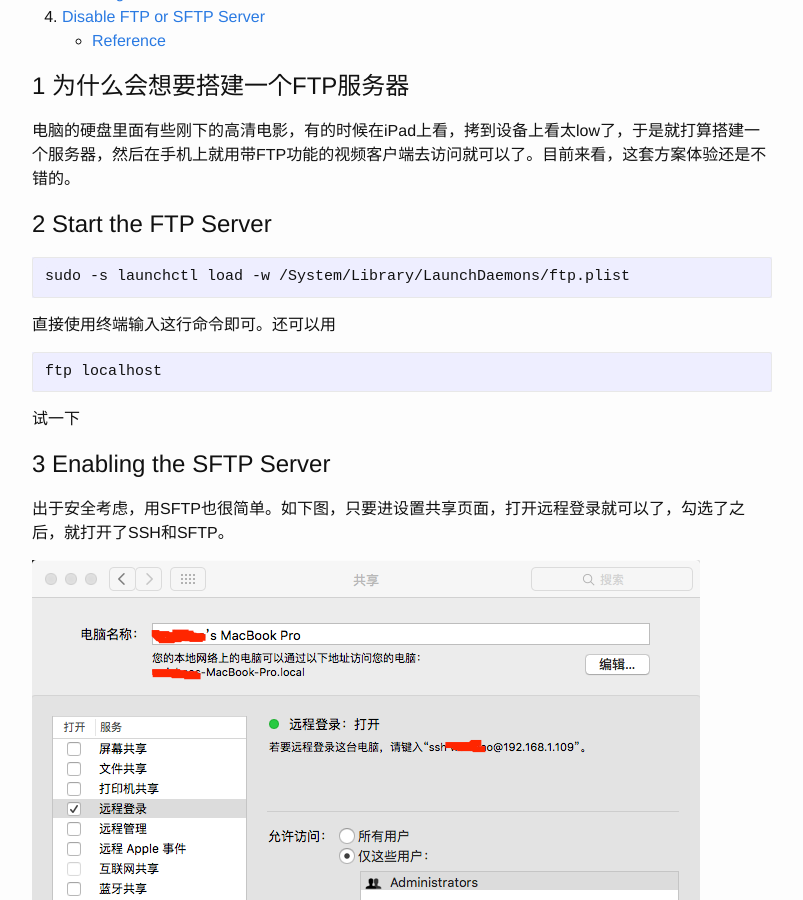
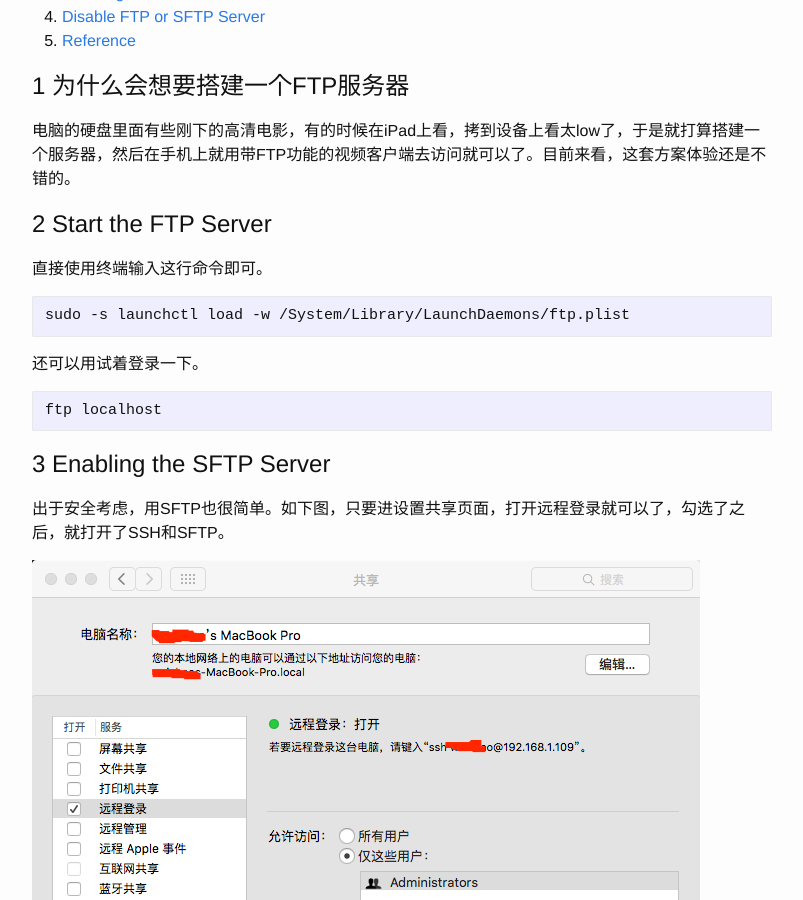
Before and after one commit to toolazytoname/toolazytoname.github.io, a Jekyll site: the page built from _posts/2016-08-13-start-an-ftp-or-sftp-server-in-mac-os.markdown, in a window 1280 px wide and 900 px high, scrolled down 306 px. Shown: the whole window, without its empty margins (238-1041 px from the left). Built offline with Jekyll 4.4.1, drawn with Linux system fonts in a browser that asks for light colours.

Commit message:
edit post

```diff
--- a/_posts/2016-08-13-start-an-ftp-or-sftp-server-in-mac-os.markdown
+++ b/_posts/2016-08-13-start-an-ftp-or-sftp-server-in-mac-os.markdown
@@ -23,17 +23,18 @@
 
 2 Start the FTP Server<a name="FTP"></a>
 ===
+直接使用终端输入这行命令即可。
+
 ~~~
 sudo -s launchctl load -w /System/Library/LaunchDaemons/ftp.plist
 ~~~
 
-直接使用终端输入这行命令即可。还可以用
+还可以用试着登录一下。
 
 ~~~
 ftp localhost
 ~~~
 
-试一下
 
 3 Enabling the SFTP Server <a name="SFTP"></a>
 ===
```
Also changed, not shown: other parts of _posts/2016-08-13-start-an-ftp-or-sftp-server-in-mac-os.markdown (+1 -1 lines).
